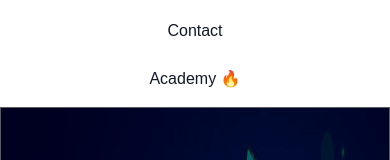
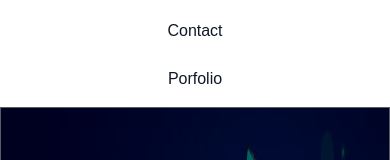
Before and after one commit to Osorachukwu/kings-tech, a Next.js app: page / in a window 390 px wide. Both pictures are taken after a click on the element 366 px from the left and 98 px from the top of the page. Shown: the part 239-399 px from the top of the page. Built offline with nearby package versions, Linux system fonts and the light colour scheme.

Commit message:
porfolio-route mobile

```diff
--- a/src/components/navBar/AltNav.jsx
+++ b/src/components/navBar/AltNav.jsx
@@ -138,13 +138,12 @@ export default function NavBarAlt() {
               </Link>
             </li>
             <li>
-              <Link
-                href="/academy"
+              <a
+                href="/#portfolio"
                 className="text-gray-900 dark:text-gray-200 hover:text-sky-400 dark:hover:text-pink-500 transition-all duration-300 transform hover:scale-105"
-                onClick={handleToggle}
               >
-                Academy 🔥
-              </Link>
+                Porfolio
+              </a>
             </li>
           </ul>
         </nav>
```
